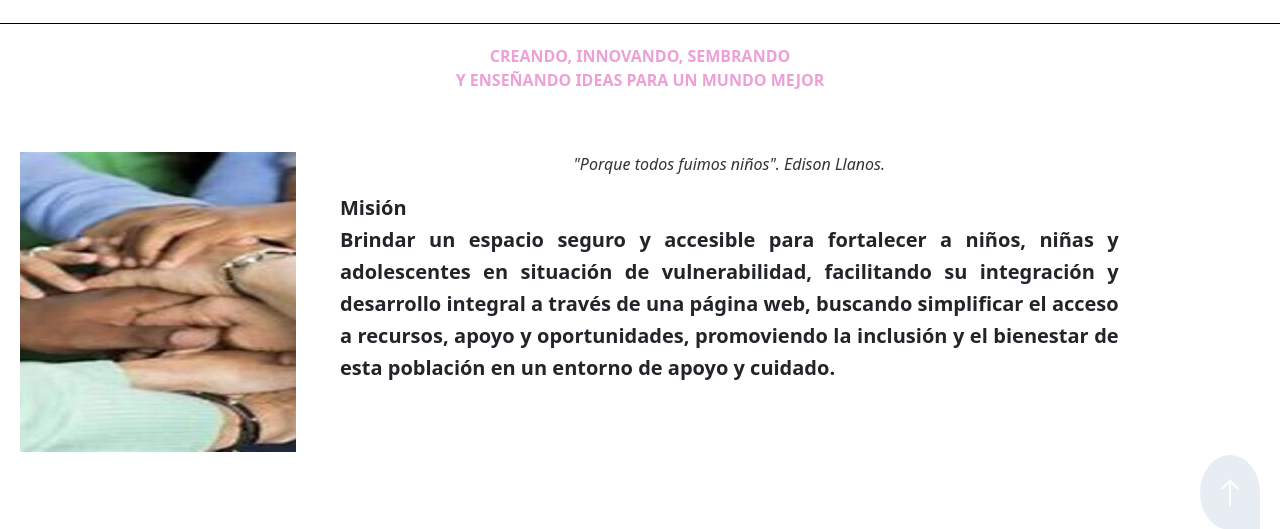
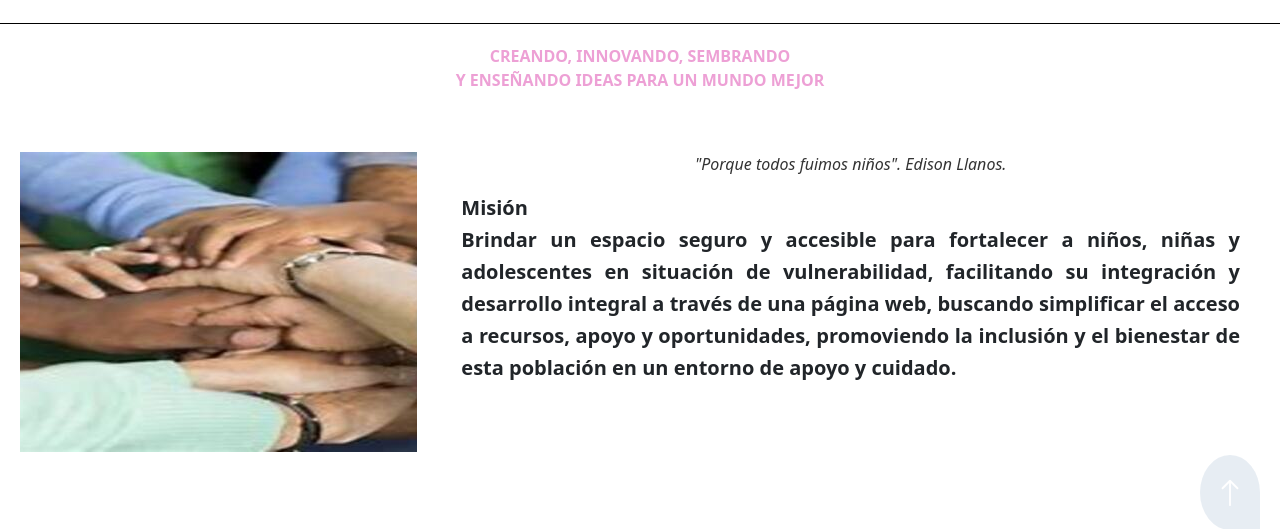
Before and after one commit to Developer923004/Fundacion_Social, a plain HTML site: page Mision.html in a window 1280 px wide. Shown: the part 250-779 px from the top of the page. Drawn offline with nearby package versions, Linux system fonts and the light colour scheme.

Commit message:
Update main.css

```diff
--- a/Assets(activos)/CSS (personalizado)/main.css
+++ b/Assets(activos)/CSS (personalizado)/main.css
@@ -454,7 +454,7 @@
   /* ************************************************************************************************** */
 
 
-  /* *****************************ACERCA.HTML************************************************************ */
+  /* *****************************MISION.HTML************************************************************ */
 
 
   /* ************************************************************************************************** */
@@ -481,7 +481,7 @@
 /*contenedores imagen*/
 .contenedor-imagen {
     height: 300px;      /* Ajusta la altura */
-    width: 300px;
+
 }
 
  /*imagenes de contenedores*/
```
